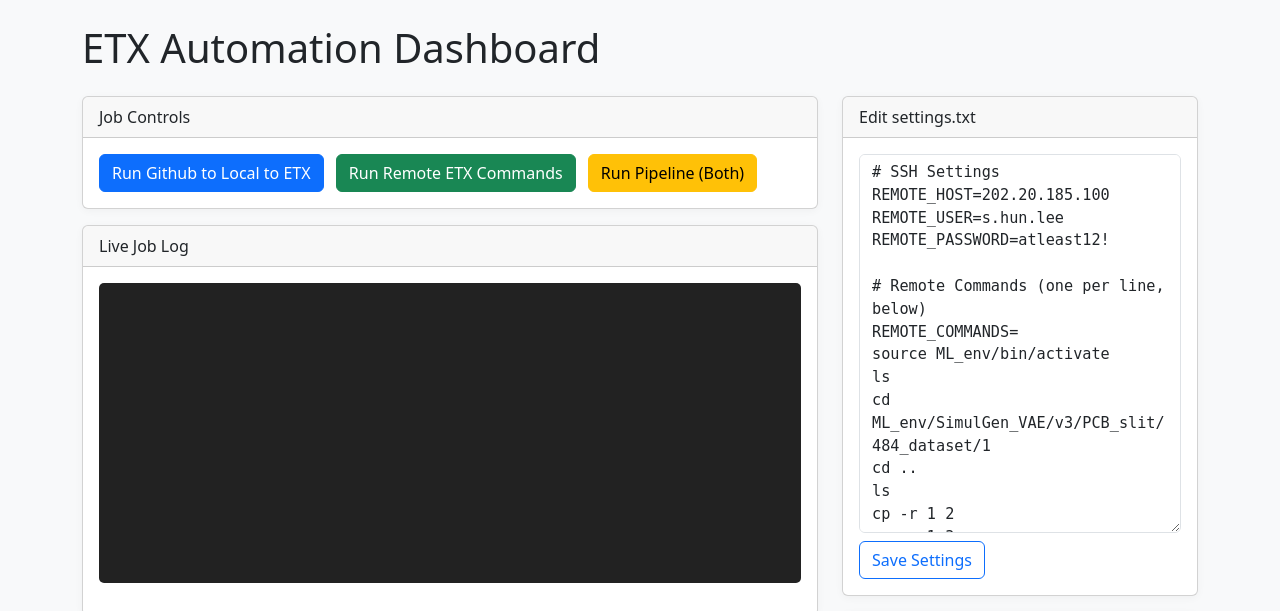
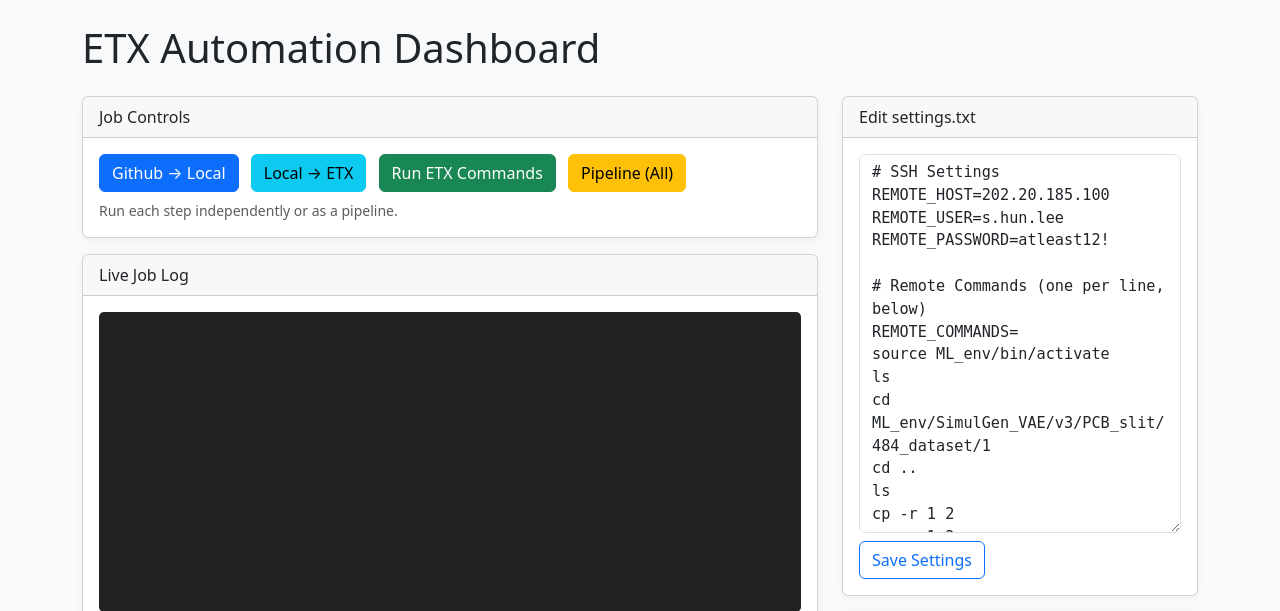
Before and after one commit to leesihun/Github_downloader, a Flask app: page / in a window 1280 px wide. Shown: the top 611 px of the page. Run offline with Flask 3, Linux system fonts and the light colour scheme; data that the repository does not hold is empty; parts of the project's set-up code (start-up, migrations or seed data) failed here and were passed over.

Commit message:
2025-07-03 16:44:31

```diff
--- a/Github_to_Local_to_ETX.py
+++ b/Github_to_Local_to_ETX.py
@@ -16,11 +16,29 @@ delete_files = True
 def load_settings(settings_path="settings.txt"):
     settings = {}
     with open(settings_path, "r") as f:
-        for line in f:
-            line = line.strip()
-            if line and not line.startswith("#"):
-                key, value = line.split("=", 1)
-                settings[key.strip()] = value.strip()
+        lines = f.readlines()
+    i = 0
+    while i < len(lines):
+        line = lines[i].strip()
+        if not line or line.startswith("#"):
+            i += 1
+            continue
+        if line.startswith("REMOTE_COMMANDS="):
+            # Skip multi-line commands for this script
+            i += 1
+            while i < len(lines):
+                cmd_line = lines[i].strip()
+                if not cmd_line or cmd_line.startswith("#"):
+                    i += 1
+                    continue
+                if "=" in cmd_line and not cmd_line.startswith(" "):
+                    break
+                i += 1
+            continue
+        if "=" in line:
+            key, value = line.split("=", 1)
+            settings[key.strip()] = value.strip()
+        i += 1
     return settings
 
 settings = load_settings()
@@ -97,13 +115,28 @@ def sftp_upload_dir(sftp, local_dir, remote_dir):
                 failed_files += 1
     print(f"Upload summary: {success_files}/{total_files} files succeeded, {failed_files} failed.")
 
-def run_github_to_local_to_etx():
+def download_github_to_local():
     print(f"Downloading {GITHUB_ZIP_URL} to {ZIP_PATH}...")
     download_github_zip(GITHUB_ZIP_URL, ZIP_PATH)
     print(f"Unzipping {ZIP_PATH} to {UNZIP_DIR}...")
     unzip_file(ZIP_PATH, UNZIP_DIR)
     print(f"Copying files from {UNZIP_DIR} to {LOCAL_TARGET_DIR}...")
     copy_all(UNZIP_DIR, LOCAL_TARGET_DIR)
+    print("Github to Local complete.")
+    if delete_files:
+        try:
+            os.remove(ZIP_PATH)
+            print(f"Deleted ZIP file: {ZIP_PATH}")
+        except Exception as e:
+            print(f"Could not delete ZIP file: {e}")
+        try:
+            shutil.rmtree(UNZIP_DIR)
+            print(f"Deleted unzipped folder: {UNZIP_DIR}")
+        except Exception as e:
+            print(f"Could not delete unzipped folder: {e}")
+        print("Done.")
+
+def upload_local_to_etx():
     print(f"Uploading {LOCAL_TARGET_DIR} to {REMOTE_HOST}:{REMOTE_TARGET_DIR}...")
     ssh = paramiko.SSHClient()
     ssh.set_missing_host_key_policy(paramiko.AutoAddPolicy())
@@ -163,23 +196,7 @@ def run_github_to_local_to_etx():
         print(f"Could not list remote directory: {e}")
     sftp.close()
     ssh.close()
-
     if delete_files:
-        # Delete the ZIP file
-        try:
-            os.remove(ZIP_PATH)
-            print(f"Deleted ZIP file: {ZIP_PATH}")
-        except Exception as e:
-            print(f"Could not delete ZIP file: {e}")
-        # Delete the unzipped folder
-
-        try:
-            shutil.rmtree(UNZIP_DIR)
-            print(f"Deleted unzipped folder: {UNZIP_DIR}")
-        except Exception as e:
-            print(f"Could not delete unzipped folder: {e}")
-        print("Done.")
-
         try:
             shutil.rmtree(LOCAL_TARGET_DIR)
             print(f"Deleted local target folder: {LOCAL_TARGET_DIR}")
@@ -187,5 +204,9 @@ def run_github_to_local_to_etx():
             print(f"Could not delete local target folder: {e}")
         print("Done.")
 
+def run_github_to_local_to_etx():
+    download_github_to_local()
+    upload_local_to_etx()
+
 if __name__ == "__main__":
     run_github_to_local_to_etx()
--- a/app.py
+++ b/app.py
@@ -6,7 +6,7 @@ from flask import Flask, render_template, request, jsonify, send_from_directory
 from werkzeug.utils import secure_filename
 
 # Import job functions
-from Github_to_Local_to_ETX import run_github_to_local_to_etx
+from Github_to_Local_to_ETX import download_github_to_local, upload_local_to_etx
 from run_ETX import run_remote_etx
 
 app = Flask(__name__)
@@ -66,13 +66,16 @@ def index():
 @app.route('/run_job', methods=['POST'])
 def run_job_route():
     job_type = request.json.get('job_type')
-    if job_type == 'github_to_local_to_etx':
-        job_id = run_job('github_to_local_to_etx', run_github_to_local_to_etx)
-    elif job_type == 'remote_etx':
-        job_id = run_job('remote_etx', run_remote_etx)
+    if job_type == 'github_to_local':
+        job_id = run_job('github_to_local', download_github_to_local)
+    elif job_type == 'local_to_etx':
+        job_id = run_job('local_to_etx', upload_local_to_etx)
+    elif job_type == 'run_etx_commands':
+        job_id = run_job('run_etx_commands', run_remote_etx)
     elif job_type == 'pipeline':
         def pipeline():
-            run_github_to_local_to_etx()
+            download_github_to_local()
+            upload_local_to_etx()
             run_remote_etx()
         job_id = run_job('pipeline', pipeline)
     else:
--- a/static/app.js
+++ b/static/app.js
@@ -73,8 +73,9 @@ function updateHistory() {
         });
 }
 
-document.getElementById('run-github').onclick = () => startJob('github_to_local_to_etx');
-document.getElementById('run-remote').onclick = () => startJob('remote_etx');
+document.getElementById('run-github-to-local').onclick = () => startJob('github_to_local');
+document.getElementById('run-local-to-etx').onclick = () => startJob('local_to_etx');
+document.getElementById('run-etx-commands').onclick = () => startJob('run_etx_commands');
 document.getElementById('run-pipeline').onclick = () => startJob('pipeline');
 
 document.getElementById('settings-form').onsubmit = function(e) {
--- a/templates/index.html
+++ b/templates/index.html
@@ -15,10 +15,12 @@
             <div class="card mb-3">
                 <div class="card-header">Job Controls</div>
                 <div class="card-body">
-                    <button class="btn btn-primary me-2" id="run-github">Run Github to Local to ETX</button>
-                    <button class="btn btn-success me-2" id="run-remote">Run Remote ETX Commands</button>
-                    <button class="btn btn-warning me-2" id="run-pipeline">Run Pipeline (Both)</button>
+                    <button class="btn btn-primary me-2" id="run-github-to-local">Github → Local</button>
+                    <button class="btn btn-info me-2" id="run-local-to-etx">Local → ETX</button>
+                    <button class="btn btn-success me-2" id="run-etx-commands">Run ETX Commands</button>
+                    <button class="btn btn-warning me-2" id="run-pipeline">Pipeline (All)</button>
                     <span id="job-status" class="ms-3"></span>
+                    <div class="form-text mt-2">Run each step independently or as a pipeline.</div>
                 </div>
             </div>
             <div class="card mb-3">
```
